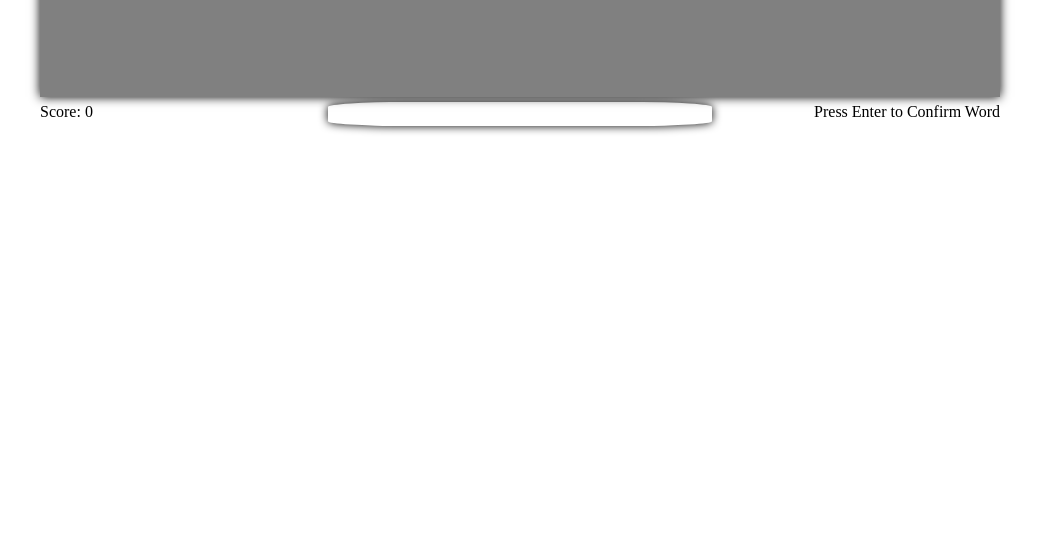
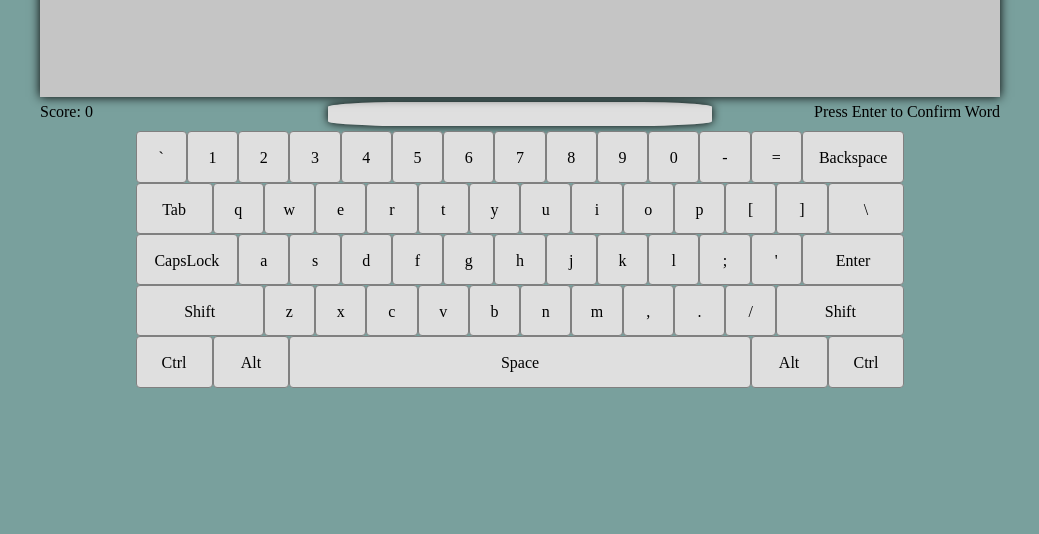
Before and after one commit to nick-chal/js-experiments, a plain HTML site: page Ast-4/index.html in a window 1280 px wide. Shown: the part 266-800 px from the top of the page, without its empty margins (120-1159 px from the left). Drawn offline with Linux system fonts and the light colour scheme.

Commit message:
added keyboard with highlights

```diff
--- a/Ast-4/index.html
+++ b/Ast-4/index.html
@@ -3,8 +3,6 @@
 
 <head>
   <meta charset="UTF-8">
-  <meta name="viewport" content="width=device-width, initial-scale=1.0">
-  <meta http-equiv="X-UA-Compatible" content="ie=edge">
   <title>Typing Tutor</title>
   <link rel="stylesheet" href="reset.css">
   <link rel="stylesheet" href="style.css">
@@ -30,6 +28,85 @@
     </div>
   </div>
 
+
+  <div class="keyboard">
+    <div class="keyboard-container">
+      <!-- row 1-->
+      <div class="key-row">
+        <div class="keyboard-btn" id="a192">`</div>
+        <div class="keyboard-btn" id="a49">1</div>
+        <div class="keyboard-btn" id="a50">2</div>
+        <div class="keyboard-btn" id="a51">3</div>
+        <div class="keyboard-btn" id="a52">4</div>
+        <div class="keyboard-btn" id="a53">5</div>
+        <div class="keyboard-btn" id="a54">6</div>
+        <div class="keyboard-btn" id="a55">7</div>
+        <div class="keyboard-btn" id="a56">8</div>
+        <div class="keyboard-btn" id="a57">9</div>
+        <div class="keyboard-btn" id="a48">0</div>
+        <div class="keyboard-btn" id="a189">-</div>
+        <div class="keyboard-btn" id="a187">=</div>
+        <div class="keyboard-btn four btn-special" id="a8">Backspace</div>
+      </div>
+      <!-- row 2-->
+      <div class="key-row">
+        <div class="keyboard-btn btn-special three" id="a9">Tab</div>
+        <div class="keyboard-btn" id="a81">q</div>
+        <div class="keyboard-btn" id="a87">w</div>
+        <div class="keyboard-btn" id="a69">e</div>
+        <div class="keyboard-btn" id="a82">r</div>
+        <div class="keyboard-btn" id="a84">t</div>
+        <div class="keyboard-btn" id="a89">y</div>
+        <div class="keyboard-btn" id="a85">u</div>
+        <div class="keyboard-btn" id="a73">i</div>
+        <div class="keyboard-btn" id="a79">o</div>
+        <div class="keyboard-btn" id="a80">p</div>
+        <div class="keyboard-btn" id="a219">[</div>
+        <div class="keyboard-btn" id="a221">]</div>
+        <div class="keyboard-btn slash three" id="a220">\</div>
+      </div>
+      <!-- row 3-->
+      <div class="key-row">
+        <div class="keyboard-btn btn-special caps four" id="a20">CapsLock</div>
+        <div class="keyboard-btn " id="a65">a</div>
+        <div class="keyboard-btn" id="a83">s</div>
+        <div class="keyboard-btn" id="a68">d</div>
+        <div class="keyboard-btn" id="a70">f</div>
+        <div class="keyboard-btn" id="a71">g</div>
+        <div class="keyboard-btn" id="a72">h</div>
+        <div class="keyboard-btn" id="a74">j</div>
+        <div class="keyboard-btn" id="a75">k</div>
+        <div class="keyboard-btn" id="a76">l</div>
+        <div class="keyboard-btn" id="a186">;</div>
+        <div class="keyboard-btn" id="a222">'</div>
+        <div class="keyboard-btn btn-special four" id="a13">Enter</div>
+      </div>
+      <!-- row 4-->
+      <div class="key-row">
+        <div class="keyboard-btn btn-special five a16">Shift</div>
+        <div class="keyboard-btn" id="a90">z</div>
+        <div class="keyboard-btn" id="a88">x</div>
+        <div class="keyboard-btn" id="a67">c</div>
+        <div class="keyboard-btn" id="a86">v</div>
+        <div class="keyboard-btn" id="a66">b</div>
+        <div class="keyboard-btn" id="a78">n</div>
+        <div class="keyboard-btn" id="a77">m</div>
+        <div class="keyboard-btn" id="a188">,</div>
+        <div class="keyboard-btn" id="a190">.</div>
+        <div class="keyboard-btn" id="a191">/</div>
+        <div class="keyboard-btn btn-special five a16">Shift</div>
+      </div>
+      <!-- row 5-->
+      <div class="key-row">
+        <div class="keyboard-btn btn-special three a17">Ctrl</div>
+        <div class="keyboard-btn btn-special three a18">Alt</div>
+        <div class="keyboard-btn btn-special space" id="a32">Space</div>
+        <div class="keyboard-btn btn-special three a18">Alt</div>
+        <div class="keyboard-btn btn-special three  a17">Ctrl</div>
+      </div>
+    </div>
+  </div>
+
   <script src="script.js"></script>
 
 </body>
--- a/Ast-4/script.js
+++ b/Ast-4/script.js
@@ -94,9 +94,9 @@ function Game() {
       if (counter % 50 === 0) {
         var word = new Word();
         word.init();
-        if ((score + 1) % 5 == 0 && score <= 28) {
+        if ((score + 1) % 5 == 0 && score <= 40) {
           clearInterval(mainInterval);
-          speedCount -= score < 30 ? 10 : 5;
+          speedCount -= score <= 26 ? 10 : 3;
           mainInterval = setInterval(run, speedCount);
           console.log(speedCount);
         }
@@ -117,20 +117,44 @@ function Game() {
     }
   }
 
+  var highlight = function (event) {
+    if (event == 16 || event == 18 || event == 17) {
+      var item = document.getElementsByClassName('a' + event);
+      for (var i = 0; i < item.length; i++) item[i].style.background = '#a6fd29';
+    } else {
+      var item = document.getElementById('a' + event);
+      item.style.background = '#a6fd29';
+    }
+  }
+
+  var upEvent = function (event) {
+
+  }
 
   var pressEvent = function (event) {
+    var code = event.keyCode;
+    highlight(code);
+    setTimeout(function () {
+      if (code == 16 || code == 18 || code == 17) {
+        var item = document.getElementsByClassName('a' + code);
+        for (var i = 0; i < item.length; i++) item[i].style.background = '#dfdfdf';
+      } else {
+        var item = document.getElementById('a' + code);
+        item.style.background = '#dfdfdf';
+      }
+    }, 250);
     if (!gameOver && !gameInitial) {
-      if (event.keyCode >= 65 && event.keyCode <= 90) {
-        typedList.push((String.fromCharCode(event.keyCode)).toLowerCase());
+      if (code >= 65 && code <= 90) {
+        typedList.push((String.fromCharCode(code)).toLowerCase());
         updateInsert();
-      } else if (event.keyCode === 8 || event.keyCode === 46) {
+      } else if (code === 8 || code === 46) {
         typedList.pop();
         updateInsert();
-      } else if (event.keyCode === 13) {
+      } else if (code === 13) {
         checkComplete();
       }
     } else if (gameInitial) {
-      if (event.keyCode === 32) {
+      if (code === 32) {
         wordList.forEach(function (word) {
           word.remove();
         })
--- a/Ast-4/style.css
+++ b/Ast-4/style.css
@@ -1,3 +1,7 @@
+body {
+  background: #79a09d;
+}
+
 .main-container {
   margin: 5px auto;
   box-shadow: 0px 0px 10px black;
@@ -6,7 +10,8 @@
   position: relative;
   overflow: hidden;
   font-size: 24px;
-  background: gray;
+  background: #c5c5c5;
+  ;
 }
 
 .main-container div {
@@ -18,7 +23,7 @@
   top: 35%;
   left: 37%;
   z-index: 100;
-  background: red;
+  background: rgb(124, 29, 29);
   text-align: center;
   color: white;
 }
@@ -53,4 +58,48 @@
   box-shadow: 0px 0px 10px black;
   height: 1.5em;
   text-align: center;
+  background: #dfdfdf;
 }
+
+
+
+.keyboard {
+  width: 768.75px;
+  margin: 2px auto;
+}
+
+.key-row {
+  width: 100%;
+}
+
+.keyboard-container {
+  width: 100%;
+}
+
+.keyboard-container .keyboard-btn {
+  width: 51.25px;
+  height: 51.25px;
+  border: 1px solid gray;
+  background: #dfdfdf;
+  border-radius: 0.25em;
+  box-sizing: border-box;
+  text-align: center;
+  line-height: 51.25px;
+  float: left;
+}
+
+.keyboard-container .three {
+  width: 76.875px;
+}
+
+.keyboard-container .four {
+  width: 102.5px;
+}
+
+.keyboard-container .five {
+  width: 128.125px;
+}
+
+.keyboard-container .space {
+  width: 461.25px;
+}
```
